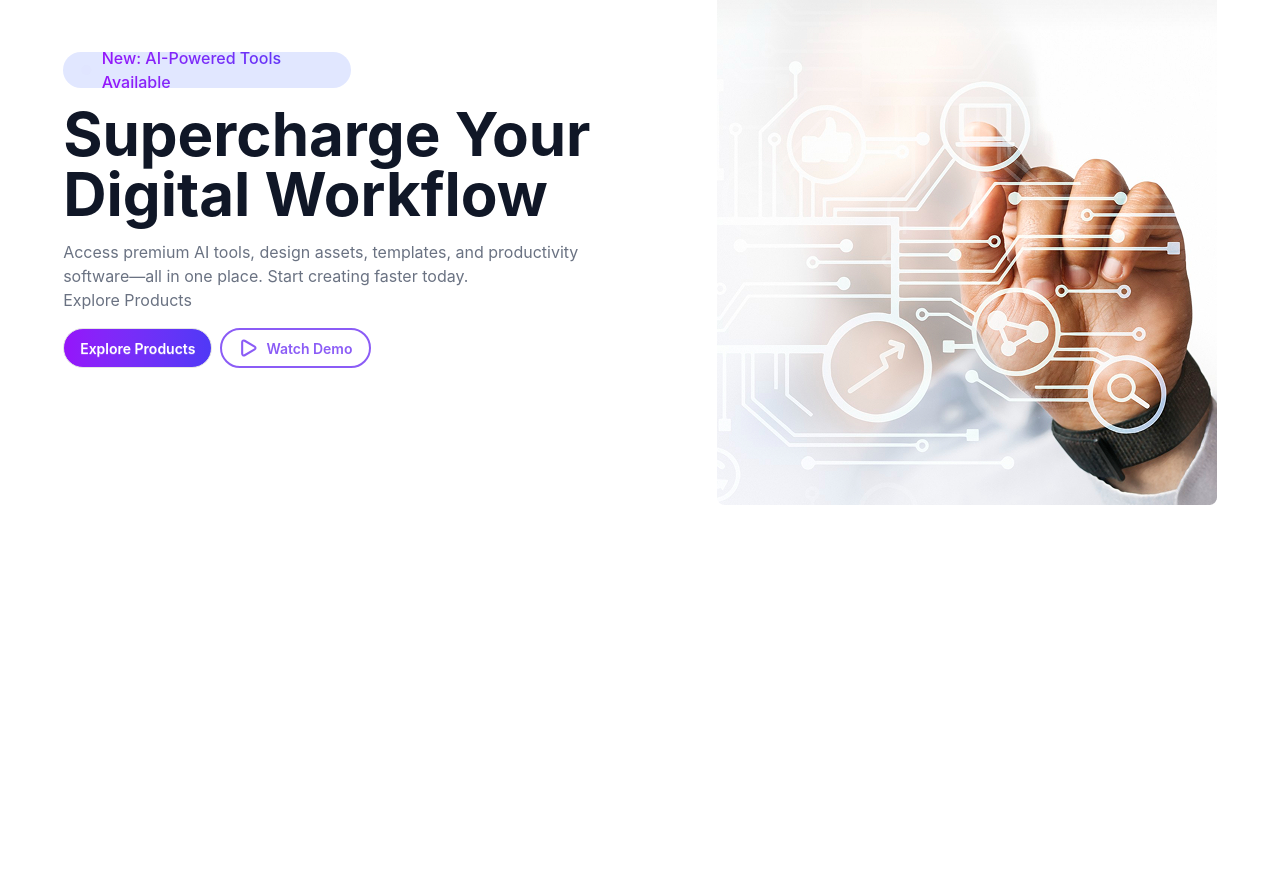
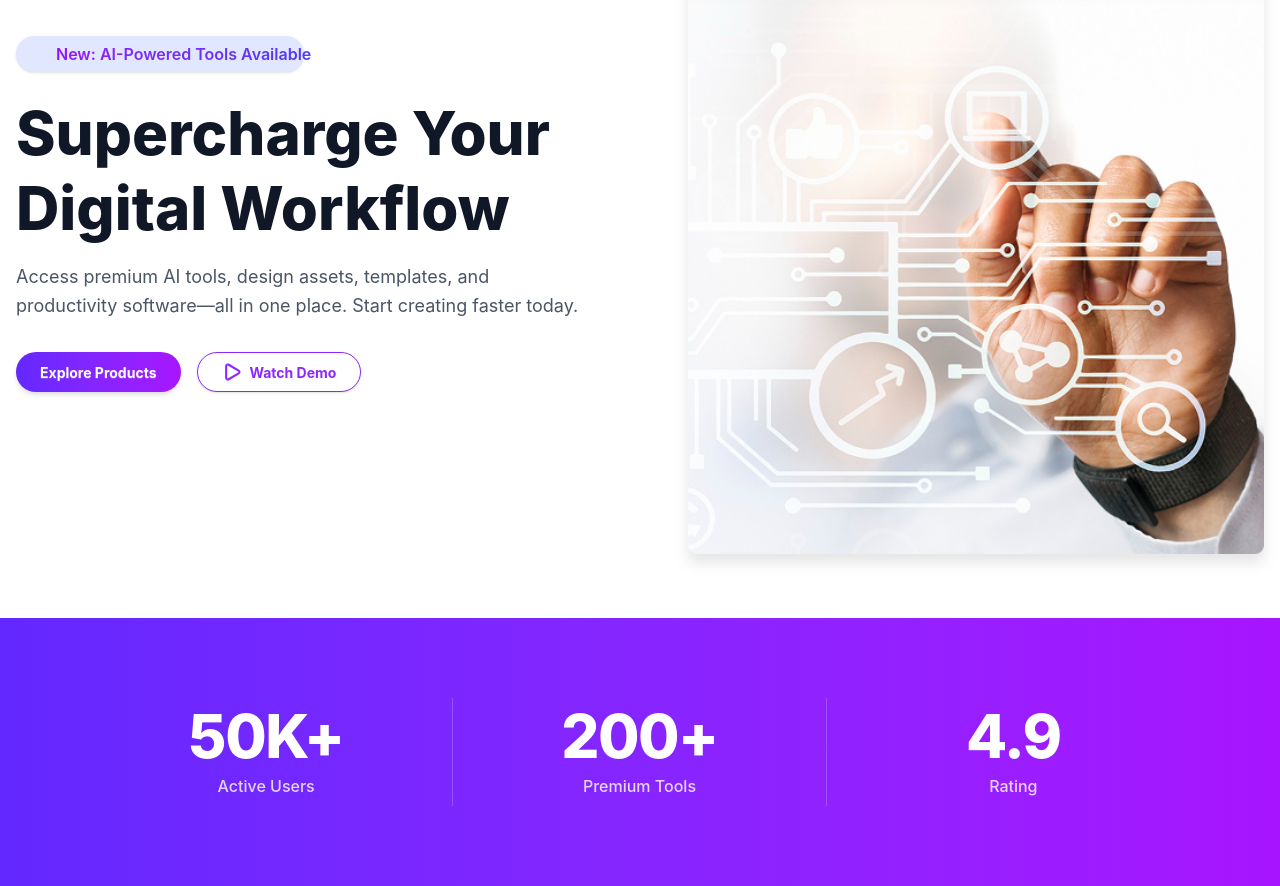
Before and after one commit to shale-taspy/DigiTools, a React (Vite) app: page / in a window 1280 px wide. Shown: the part 270-1156 px from the top of the page. Before the commit the page ends 860 px from the top, so only its background shows below. Built offline with nearby package versions, Linux system fonts and the light colour scheme.

Commit message:
Stat section done

```diff
--- a/src/App.jsx
+++ b/src/App.jsx
@@ -1,13 +1,13 @@
 import Navbar from "./components/Navbar"
+import Stats from "./components/Stats"
 import Home from "./pages/Home"
 
 function App() {
-
-
   return (
     <>
       <Navbar></Navbar>
       <Home></Home>
+      <Stats></Stats>
     </>
   )
 }
--- /dev/null
+++ b/src/components/Stats.jsx
@@ -0,0 +1,43 @@
+const Stats = () => {
+  return (
+    <section className="bg-gradient-to-r from-[#6328FF] to-[#A814FF] w-full text-white py-12 sm:py-16 md:py-20">
+      <div className="container mx-auto px-4 max-w-6xl">
+        <div className="grid grid-cols-1 md:grid-cols-3 gap-8 md:gap-0 items-center justify-center text-center">
+
+          {/*1*/}
+          <div className="flex flex-col items-center justify-center md:border-r border-white/20 py-2">
+            <h2 className="text-4xl sm:text-5xl md:text-6xl font-extrabold tracking-tight">
+              50K+
+            </h2>
+            <p className="text-white/80 text-sm sm:text-base font-medium mt-2">
+              Active Users
+            </p>
+          </div>
+
+          {/*2*/}
+          <div className="flex flex-col items-center justify-center md:border-r border-white/20 py-2">
+            <h2 className="text-4xl sm:text-5xl md:text-6xl font-extrabold tracking-tight">
+              200+
+            </h2>
+            <p className="text-white/80 text-sm sm:text-base font-medium mt-2">
+              Premium Tools
+            </p>
+          </div>
+
+          {/*3*/}
+          <div className="flex flex-col items-center justify-center py-2">
+            <h2 className="text-4xl sm:text-5xl md:text-6xl font-extrabold tracking-tight">
+              4.9
+            </h2>
+            <p className="text-white/80 text-sm sm:text-base font-medium mt-2">
+              Rating
+            </p>
+          </div>
+
+        </div>
+      </div>
+    </section>
+  );
+};
+
+export default Stats;
--- a/src/pages/Home.jsx
+++ b/src/pages/Home.jsx
@@ -1,45 +1,53 @@
 import { Dot, Play } from "lucide-react";
-import banner from '../assets/banner.png'
+import banner from '../assets/banner.png';
 
 const Home = () => {
   return (
-    <div className="container mx-auto items-center w-full min-h-190 mt-5 flex justify-around">
-      {/*Left side text*/}
-      <div>
-        <div className="flex bg-[#E1E7FF] p-2 w-72 h-9 rounded-full items-center">
+    <section className="container mx-auto px-4 py-8 sm:py-12 md:py-16 min-h-[calc(100vh-80px)] flex items-center justify-center">
+      <div className="flex flex-col lg:flex-row items-center justify-between gap-8 lg:gap-12 w-full max-w-7xl">
+
+        {/*Left side text container*/}
+        <div className="flex-1 text-center lg:text-left flex flex-col items-center lg:items-start max-w-2xl">
+          {/*Badge*/}
+          <div className="flex bg-[#E1E7FF]  p-2 w-72 h-9 rounded-full items-center  shadow-sm ">
             <Dot
-            className="text-purple-800 size-8 font-medium animate-ping"
+              className="text-purple-800 size-7 sm:size-8 font-medium animate-ping shrink-0"
               style={{ animationDuration: '1.5s' }}
             />
-          <h1 className="bg-gradient-to-l from-[#4F39F6] to-[#9514FA] bg-clip-text text-transparent text-base font-medium">
+            <span className="bg-gradient-to-l from-[#4F39F6] to-[#9514FA] bg-clip-text text-transparent text-xs sm:text-sm md:text-base font-semibold whitespace-nowrap">
               New: AI-Powered Tools Available
+            </span>
+          </div>
+          {/*Left Text*/}
+          <div className="mt-4 sm:mt-6">
+            <h1 className="text-3xl sm:text-4xl md:text-5xl lg:text-6xl font-extrabold text-[#101727] leading-tight sm:leading-tight md:leading-tight">
+              Supercharge Your <br className="hidden sm:inline" /> Digital Workflow
             </h1>
-        </div>
-        {/*Text*/}
-        <div>
-          <h1 className="text-6xl font-bold text-[#101727] mt-4">Supercharge Your <br /> Digital Workflow</h1>
-          <p className="text-gray-500 mt-4 font-normal">Access premium AI tools, design assets, templates, and productivity <br />
-          software—all in one place. Start creating faster today. <br />
-          Explore Products</p>
+            <p className="text-gray-600 mt-3 sm:mt-4 text-sm sm:text-base md:text-lg font-normal leading-relaxed max-w-xl">
+              Access premium AI tools, design assets, templates, and productivity software—all in one place. Start creating faster today.
+            </p>
           </div>
           {/*CTA*/}
-        <div className="mt-4 gap-2 flex items-center">
-          <button className="btn btn-soft bg-gradient-to-l from-[#4F39F6] to-[#9514FA] text-white rounded-full btn-xs sm:btn-sm md:btn-md lg:btn-md xl:btn-md">Explore Products</button>
-          <button className="btn btn-outline border-2 border-[#8B5CF6] text-[#8B5CF6] hover:bg-[#8B5CF6] hover:text-white hover:border-[#8B5CF6] rounded-full font-semibold gap-2 btn-xs sm:btn-sm md:btn-md lg:btn-md xl:btn-md">
+          <div className="mt-6 sm:mt-8 gap-3 sm:gap-4 flex flex-wrap justify-center lg:justify-start items-center w-full">
+            <button className="btn border-none bg-gradient-to-r from-[#6328FF] to-[#A814FF] text-white rounded-full font-bold shadow-md hover:shadow-lg hover:opacity-95 transition-all btn-sm sm:btn-md md:btn-md lg:btn-md xl:btn-md px-6">
+              Explore Products
+            </button>
+            <button className="btn bg-white border border-[#8B28FF] text-[#8B28FF] hover:bg-[#8B28FF] hover:text-white hover:border-[#8B28FF] rounded-full font-bold gap-2 shadow-sm hover:shadow-md transition-all btn-sm sm:btn-md md:btn-md lg:btn-md xl:btn-md px-6">
               <Play className="w-4 h-4 md:w-5 md:h-5 stroke-[2.5]" />
               <span>Watch Demo</span>
             </button>
           </div>
         </div>
         {/*Banner*/}
-      <div>
+        <div className="flex-1 flex justify-center lg:justify-end w-full max-w-lg lg:max-w-none">
           <img
             src={banner}
             alt="DigiTools Banner"
-          className="w-full max-w-lg h-auto object-cover"
+            className="w-full h-auto max-w-md lg:max-w-xl object-contain drop-shadow-xl transition-transform duration-500 hover:scale-[1.02]"
           />
         </div>
       </div>
+    </section>
   );
 };
 
```
Lines whose indentation alone changed are shown as unchanged.
